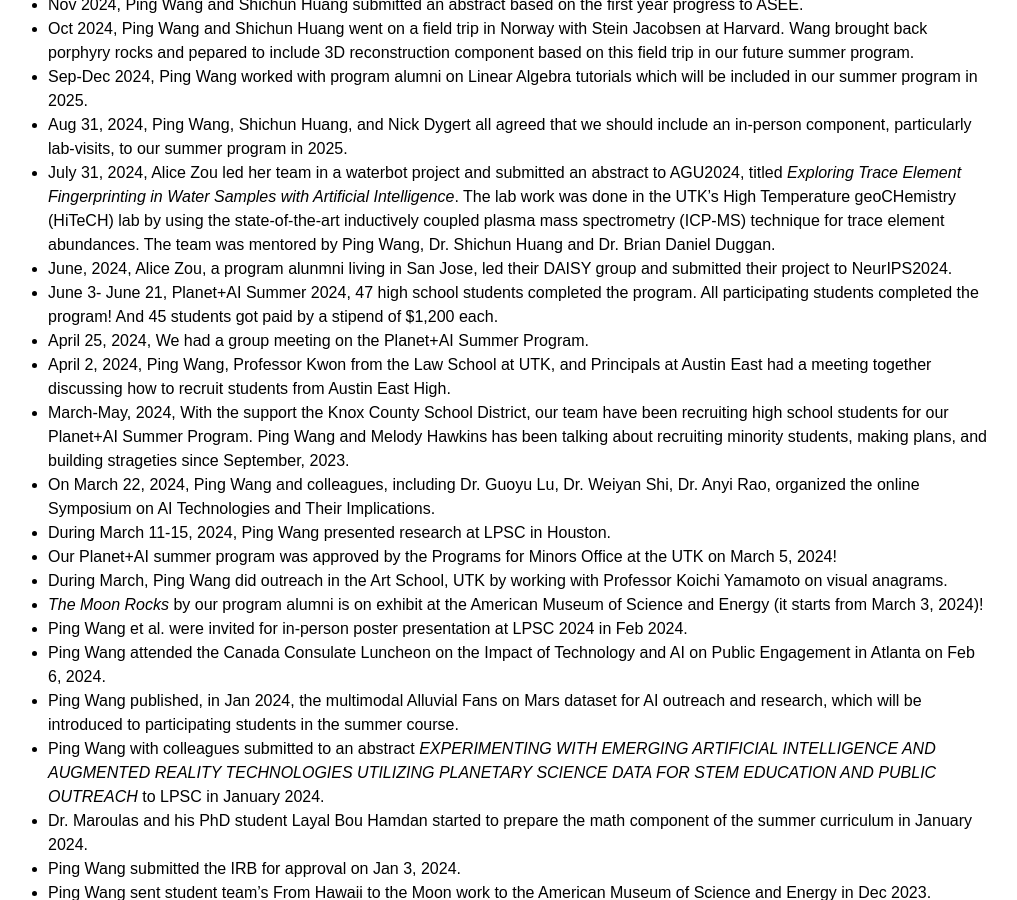
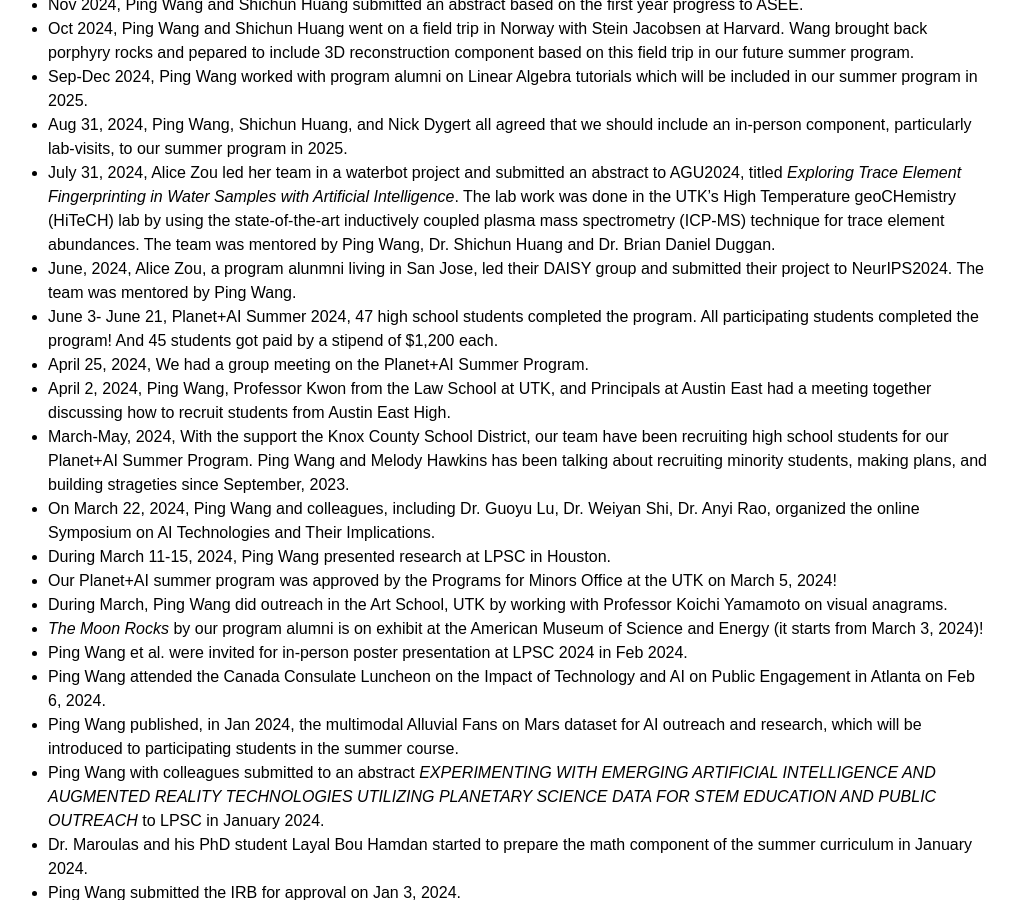
Before and after one commit to planet-ai-2025/planet-ai-2025.github.io, a Jekyll site: the page built from _posts/2024-2-18-planet-ai-project-tracking.md, in a window 1280 px wide and 900 px high, scrolled down 323 px. Shown: the whole window, without its empty margins (136-1153 px from the left). Built offline with Jekyll 4.4.1, drawn with Linux system fonts in a browser that asks for light colours.

Commit message:
Update 2024-2-18-planet-ai-project-tracking.md

```diff
--- a/_posts/2024-2-18-planet-ai-project-tracking.md
+++ b/_posts/2024-2-18-planet-ai-project-tracking.md
@@ -15,7 +15,7 @@
 - Sep-Dec 2024, Ping Wang worked with program alumni on Linear Algebra tutorials which will be included in our summer program in 2025.
 - Aug 31, 2024, Ping Wang, Shichun Huang, and Nick Dygert all agreed that we should include an in-person component, particularly lab-visits, to our summer program in 2025.
 - July 31, 2024, Alice Zou led her team in a waterbot project and submitted an abstract to AGU2024, titled *Exploring Trace Element Fingerprinting in Water Samples with Artificial Intelligence*. The lab work was done in the UTK’s High Temperature geoCHemistry (HiTeCH) lab by using the state-of-the-art inductively coupled plasma mass spectrometry (ICP-MS) technique for trace element abundances. The team was mentored by Ping Wang, Dr. Shichun Huang and Dr. Brian Daniel Duggan.
-- June, 2024, Alice Zou, a program alunmni living in San Jose, led their DAISY group and submitted their project to NeurIPS2024.
+- June, 2024, Alice Zou, a program alunmni living in San Jose, led their DAISY group and submitted their project to NeurIPS2024. The team was mentored by Ping Wang.
 - June 3- June 21, Planet+AI Summer 2024, 47 high school students completed the program. All participating students completed the program! And 45 students got paid by a stipend of $1,200 each.
 - April 25, 2024, We had a group meeting on the Planet+AI Summer Program.
 - April 2, 2024, Ping Wang, Professor Kwon from the Law School at UTK, and Principals at Austin East had a meeting together discussing how to recruit students from Austin East High.
```
